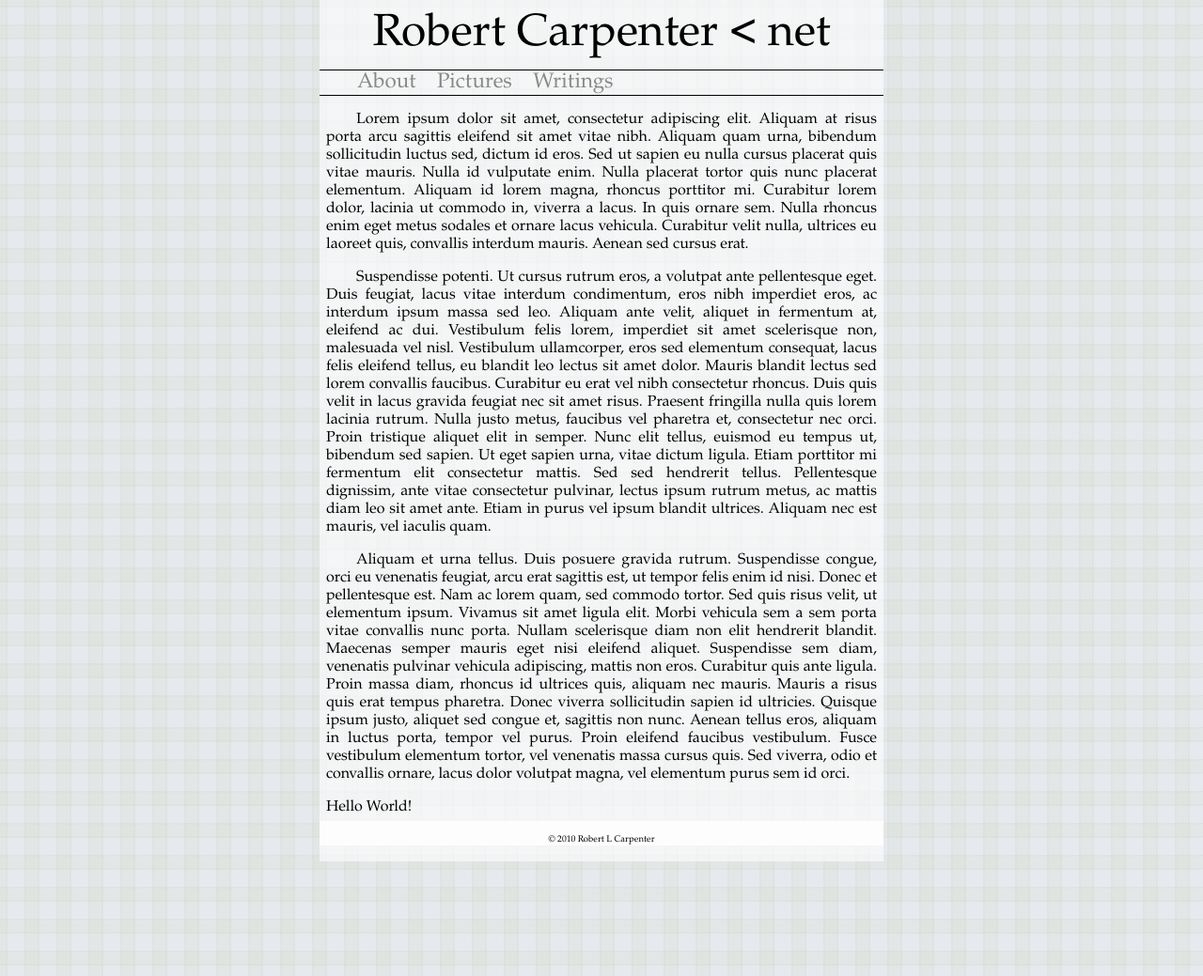
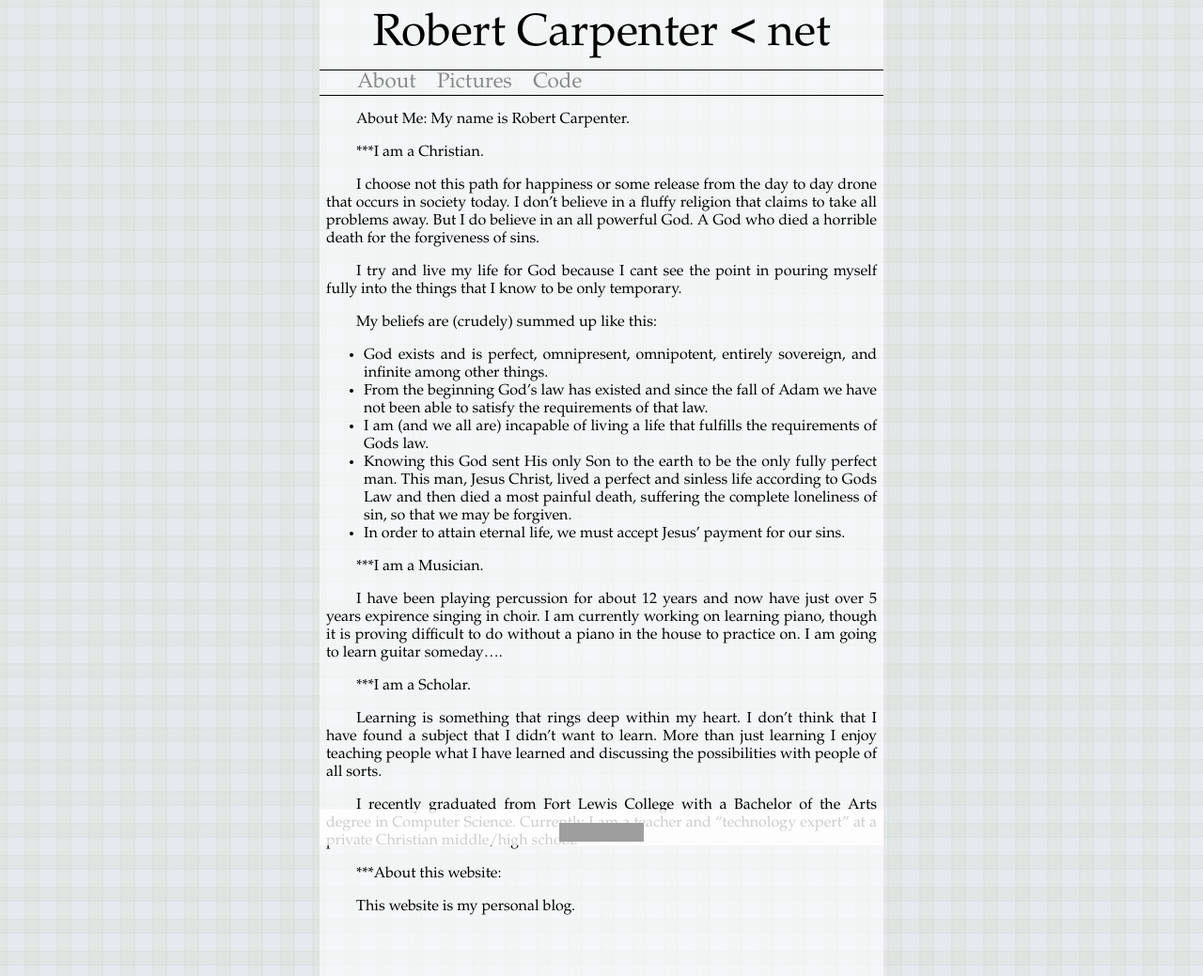
Before and after one commit to robacarp/website, a Jekyll site: the page built from index.markdown, in a window 1280 px wide. Shown: the whole page at 94% size. Built offline with Jekyll 4.4.1, drawn with Linux system fonts in a browser that asks for light colours; grey boxes are pictures that could not be loaded.

Commit message:
corrected title bug

```diff
--- a/_layouts/default.html
+++ b/_layouts/default.html
@@ -2,7 +2,7 @@
 <html>
 <head>
   <meta charset="UTF-8">
-  <title>{{ title }}</title>
+  <title>{{ page.title }}</title>
   <link rel="stylesheet" href="css/screen.css">
 </head>
 <body>
@@ -12,19 +12,18 @@ Robert Carpenter < net
 </div>
 <ul id="menu">
   <li><a href="">About</a></li>
-  <li><a href="">Pictures</a></li>
-  <li><a href="">Writings</a></li>
+  <li><a href="http://flickr.com/photos/robacarp">Pictures</a></li>
+  <li><a href="http://github.com/robacarp">Code</a></li>
+  <!--li><a href="">Projects</a></li-->
+  <!--li><a href="">Writings</a></li-->
 </ul>
 <div id="content">
-<p>Lorem ipsum dolor sit amet, consectetur adipiscing elit. Aliquam at risus porta arcu sagittis eleifend sit amet vitae nibh. Aliquam quam urna, bibendum sollicitudin luctus sed, dictum id eros. Sed ut sapien eu nulla cursus placerat quis vitae mauris. Nulla id vulputate enim. Nulla placerat tortor quis nunc placerat elementum. Aliquam id lorem magna, rhoncus porttitor mi. Curabitur lorem dolor, lacinia ut commodo in, viverra a lacus. In quis ornare sem. Nulla rhoncus enim eget metus sodales et ornare lacus vehicula. Curabitur velit nulla, ultrices eu laoreet quis, convallis interdum mauris. Aenean sed cursus erat.</p>
-
-<p>Suspendisse potenti. Ut cursus rutrum eros, a volutpat ante pellentesque eget. Duis feugiat, lacus vitae interdum condimentum, eros nibh imperdiet eros, ac interdum ipsum massa sed leo. Aliquam ante velit, aliquet in fermentum at, eleifend ac dui. Vestibulum felis lorem, imperdiet sit amet scelerisque non, malesuada vel nisl. Vestibulum ullamcorper, eros sed elementum consequat, lacus felis eleifend tellus, eu blandit leo lectus sit amet dolor. Mauris blandit lectus sed lorem convallis faucibus. Curabitur eu erat vel nibh consectetur rhoncus. Duis quis velit in lacus gravida feugiat nec sit amet risus. Praesent fringilla nulla quis lorem lacinia rutrum. Nulla justo metus, faucibus vel pharetra et, consectetur nec orci. Proin tristique aliquet elit in semper. Nunc elit tellus, euismod eu tempus ut, bibendum sed sapien. Ut eget sapien urna, vitae dictum ligula. Etiam porttitor mi fermentum elit consectetur mattis. Sed sed hendrerit tellus. Pellentesque dignissim, ante vitae consectetur pulvinar, lectus ipsum rutrum metus, ac mattis diam leo sit amet ante. Etiam in purus vel ipsum blandit ultrices. Aliquam nec est mauris, vel iaculis quam.</p>
-
-<p>Aliquam et urna tellus. Duis posuere gravida rutrum. Suspendisse congue, orci eu venenatis feugiat, arcu erat sagittis est, ut tempor felis enim id nisi. Donec et pellentesque est. Nam ac lorem quam, sed commodo tortor. Sed quis risus velit, ut elementum ipsum. Vivamus sit amet ligula elit. Morbi vehicula sem a sem porta vitae convallis nunc porta. Nullam scelerisque diam non elit hendrerit blandit. Maecenas semper mauris eget nisi eleifend aliquet. Suspendisse sem diam, venenatis pulvinar vehicula adipiscing, mattis non eros. Curabitur quis ante ligula. Proin massa diam, rhoncus id ultrices quis, aliquam nec mauris. Mauris a risus quis erat tempus pharetra. Donec viverra sollicitudin sapien id ultricies. Quisque ipsum justo, aliquet sed congue et, sagittis non nunc. Aenean tellus eros, aliquam in luctus porta, tempor vel purus. Proin eleifend faucibus vestibulum. Fusce vestibulum elementum tortor, vel venenatis massa cursus quis. Sed viverra, odio et convallis ornare, lacus dolor volutpat magna, vel elementum purus sem id orci.</p>
 {{ content }}
 </div>
 <div id="footer">
-&copy; 2010 Robert L Carpenter
+<a rel="license" href="http://creativecommons.org/licenses/by-sa/3.0/">
+  <img alt="Creative Commons License" style="border-width:0" src="http://i.creativecommons.org/l/by-sa/3.0/80x15.png" />
+</a>
 </div>
 </div><!--id=wrap-->
 </body>
--- a/index.html
+++ /dev/null
@@ -1,5 +0,0 @@
----
-layout: default
-title: home page
----
-Hello World!
--- /dev/null
+++ b/index.markdown
@@ -0,0 +1,34 @@
+---
+layout: default
+title: About
+---
+
+About Me: My name is Robert Carpenter.
+
+***I am a Christian.
+
+I choose not this path for happiness or some release from the day to day drone that occurs in society today. I don't believe in a fluffy religion that claims to take all problems away. But I do believe in an all powerful God. A God who died a horrible death for the forgiveness of sins.
+
+I try and live my life for God because I cant see the point in pouring myself fully into the things that I know to be only temporary.
+
+My beliefs are (crudely) summed up like this:
+
+- God exists and is perfect, omnipresent, omnipotent, entirely sovereign, and infinite among other things.
+- From the beginning God's law has existed and since the fall of Adam we have not been able to satisfy the requirements of that law.
+- I am (and we all are) incapable of living a life that fulfills the requirements of Gods law.
+- Knowing this God sent His only Son to the earth to be the only fully perfect man. This man, Jesus Christ, lived a perfect and sinless life according to Gods Law and then died a most painful death, suffering the complete loneliness of sin, so that we may be forgiven.
+- In order to attain eternal life, we must accept Jesus' payment for our sins.
+
+***I am a Musician.
+
+I have been playing percussion for about 12 years and now have just over 5 years expirence singing in choir. I am currently working on learning piano, though it is proving difficult to do without a piano in the house to practice on. I am going to learn guitar someday....
+
+***I am a Scholar.
+
+Learning is something that rings deep within my heart. I don't think that I have found a subject that I didn't want to learn. More than just learning I enjoy teaching people what I have learned and discussing the possibilities with people of all sorts.
+
+I recently graduated from Fort Lewis College with a Bachelor of the Arts degree in Computer Science. Currently I am a teacher and "technology expert" at a private Christian middle/high school.
+
+***About this website:
+
+This website is my personal blog.
```
